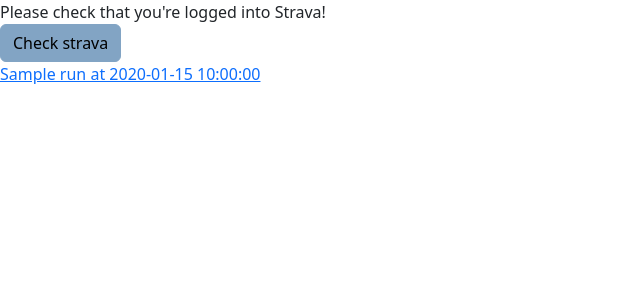
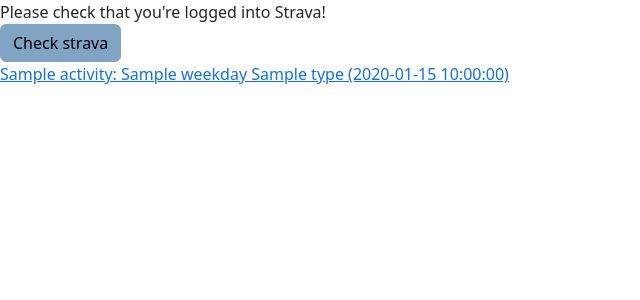
Before and after one commit to charlotte-bourg/strava-projects, a Flask app: template templates/testing.html in a window 1280 px wide. Shown: the top 300 px of the page, without its empty margins (0-640 px from the left). Run offline with Flask 3, Linux system fonts and the light colour scheme; the template is opened without the code that fills it: most values are stand-ins (such as "Sample title", 1, 10 or a date in 2020); some libraries are stand-ins or nearby versions.

Commit message:
adjust display and activities for export

```diff
--- a/server.py
+++ b/server.py
@@ -69,7 +69,11 @@
 mail = Mail(app)
 
 SHOE_ACTIVITIES = {'Run', 'VirtualRun', 'TrailRun', 'Hike', 'Walk'}
+THIRD_PARTY_ACTIVITIES = {'EBikeRide', 'Ride', 'Run', 'Swim', 'VirtualRide', 'VirtualRun'}
+# All activities reference: AlpineSki, BackcountrySki, Canoeing, Crossfit, EBikeRide, Elliptical, Golf, Handcycle, Hike, IceSkate, InlineSkate, Kayaking, Kitesurf, NordicSki, Ride, RockClimbing, RollerSki, Rowing, Run, Sail, Skateboard, Snowboard, Snowshoe, Soccer, StairStepper, StandUpPaddling, Surfing, Swim, Velomobile, VirtualRide, VirtualRun, Walk, WeightTraining, Wheelchair, Windsurf, Workout, Yoga
+# TODO consider capitalization for use cases
 USER_FRIENDLY_SPORT_NAMES = {'Run': 'run', 'VirtualRun': 'virtual run', 'TrailRun': 'trail run', 'Hike': 'hike', 'Walk': 'walk'}
+#USER_FRIENDLY_SPORT_NAMES = {'Run': 'run', 'VirtualRun': 'virtual run', 'TrailRun': 'trail run', 'Hike': 'hike', 'Walk': 'walk', 'EBikeRide': 'E Bike Ride'}
 
 # user handling routes
 @login_manager.user_loader
@@ -373,17 +377,21 @@
     activities_response = requests.get(f'{BASE_URL}/athlete/activities', headers=headers, params=params)
     activities_data = activities_response.json()
     print(activities_data)
-    run_activities = []
+    export_activities = []
     for activity_data in activities_data:
-        if activity_data["type"] == "Run":
-            print(f"found a run with id {activity_data['id']}")
-            run_activity_dict = {}
-            run_activity_dict["id"] = activity_data["id"]
-            run_activity_dict["name"] = activity_data["name"]
-            run_activity_dict["date"] = activity_data["start_date_local"]
-            run_activity_dict["type"] = activity_data["type"]
-            run_activities.append(run_activity_dict)
-    return render_template('testing.html', runs=run_activities)
+        if activity_data.get('type', '') in THIRD_PARTY_ACTIVITIES:
+            print(f"found an activity with id {activity_data['id']}")
+            activity = {}
+            activity["id"] = activity_data.get('id','')
+            activity["name"] = activity_data.get('name','')
+            date = activity_data.get('start_date_local','')
+            activity_date = datetime.strptime(date, '%Y-%m-%dT%H:%M:%SZ')
+            activity_datetime_friendly = activity_date.strftime('%m/%d at %I:%M %p')
+            activity["date"] = activity_datetime_friendly
+            activity["weekday"] = activity_date.strftime('%A')
+            activity["type"] = activity_data.get('type','')
+            export_activities.append(activity)
+    return render_template('testing.html', activities=export_activities)
 
 
 
--- a/templates/testing.html
+++ b/templates/testing.html
@@ -5,8 +5,8 @@
 Please check that you're logged into Strava!<br>
 <a class="btn btn-primary" href="https://www.strava.com/login" target="_blank">Check strava</a><br>
 
-{% for run in runs %}
-    <a href="https://www.strava.com/activities/{{run.id}}/export_original"> {{ run.name }} at {{ run.date }}</a><br>
+{% for activity in activities %}
+    <a href="https://www.strava.com/activities/{{activity.id}}/export_original"> {{ activity.name }}: {{ activity.weekday }} {{ activity.type }} ({{ activity.date }})</a><br>
 {% endfor %}
 
 {% endblock %}
```
